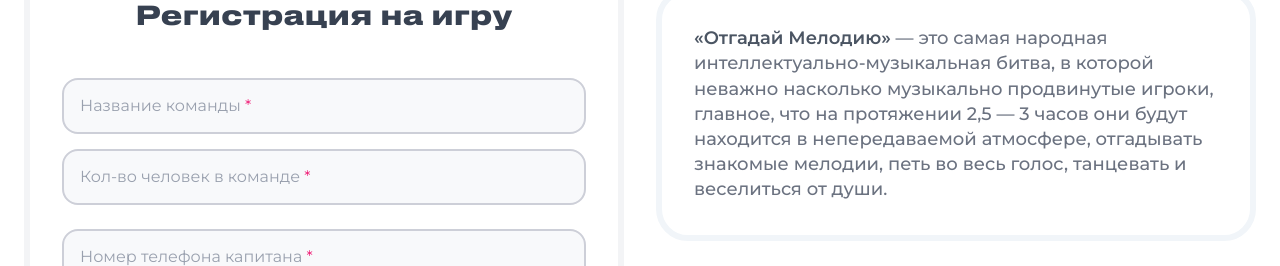
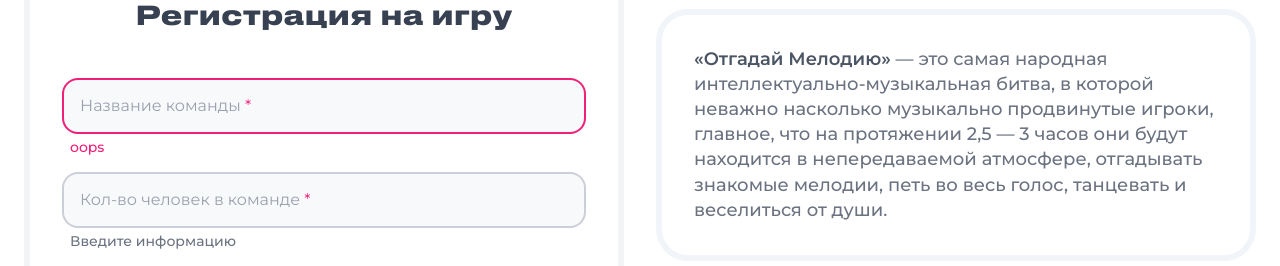
Before and after one commit to otgadaymelody/otgadaymelody-web, a React (Create React App) app: page /games in a window 1280 px wide. Shown: the part 686-952 px from the top of the page. Built offline with nearby package versions, Linux system fonts and the light colour scheme.

Commit message:
feat(ui): add error capture and success styles

```diff
--- a/src/components/games/form-registration/FormRegistration.tsx
+++ b/src/components/games/form-registration/FormRegistration.tsx
@@ -49,6 +49,7 @@ const RegistrationForm = (): React.ReactElement => {
           className="input"
           labelClassName="input-label"
           required={true}
+          error="oops"
         />
         <Input
           value={formData.numPeople}
@@ -59,6 +60,7 @@ const RegistrationForm = (): React.ReactElement => {
           className="input"
           labelClassName="input-label"
           required={true}
+          help="Введите информацию"
         />
       </section>
       <Input
@@ -70,6 +72,7 @@ const RegistrationForm = (): React.ReactElement => {
         className="input"
         labelClassName="input-label"
         required={true}
+        success={true}
       />
       <Input
         value={formData.socialMediaPage}
--- a/src/components/ui/input/Input.css
+++ b/src/components/ui/input/Input.css
@@ -1,5 +1,6 @@
 .input-container {
   display: flex;
+  flex-wrap: wrap;
   width: 100%;
   position: relative;
 }
@@ -52,9 +53,22 @@
 .label-filled {
   top: 61px;
   padding: 0 5px;
-  background: linear-gradient(to bottom, rgba(255, 255, 255, 0) 38%, var(--color-bg-gray-0) 38%, var(--color-bg-gray-0) 100%);
+  background: linear-gradient(
+    to bottom,
+    rgba(255, 255, 255, 0) 38%,
+    var(--color-bg-gray-0) 38%,
+    var(--color-bg-gray-0) 100%
+  );
 
   transform: translateY(-70px) translateX(-10px) scale(0.875);
+}
+
+.caption-message {
+  width: 100%;
+  margin: 4px auto auto 8px;
+  font-size: var(--text-sm);
+  font-weight: var(--weight-medium);
+  color: var(--color-bg-gray-500);
 }
 
 .success {
@@ -65,6 +79,14 @@
   border: 2px solid var(--color-pink);
 }
 
+.error-message {
+  width: 100%;
+  margin: 4px auto auto 8px;
+  font-size: var(--text-sm);
+  font-weight: var(--weight-medium);
+  color: var(--color-pink);
+}
+
 input[type='date']:not(:focus):in-range::-webkit-datetime-edit-year-field,
 input[type='date']:not(:focus):in-range::-webkit-datetime-edit-month-field,
 input[type='date']:not(:focus):in-range::-webkit-datetime-edit-day-field,
--- a/src/components/ui/input/Input.tsx
+++ b/src/components/ui/input/Input.tsx
@@ -10,6 +10,9 @@ interface InputProps {
   labelClassName?: string;
   name: string;
   required?: boolean;
+  help?: string;
+  error?: string;
+  success?: boolean;
 }
 
 const Input: FC<InputProps> = ({
@@ -21,6 +24,9 @@ const Input: FC<InputProps> = ({
   labelClassName,
   name,
   required,
+  help,
+  error,
+  success,
 }) => {
   return (
     <div className="input-container">
@@ -29,14 +35,19 @@ const Input: FC<InputProps> = ({
         value={value}
         placeholder=""
         onChange={onChange}
-        className={`input ${value && 'input-filled'}`}
+        className={`input ${value && 'input-filled'} ${error ? 'error' : ''} ${
+          success ? 'success' : ''
+        }`}
         id="input-field"
         name={name}
         required={required}
       />
       <label htmlFor="input-field" className={`input-label ${value && 'label-filled'}`}>
-        {placeholder}{required && <span className={`label-required`}>*</span> }
+        {placeholder}
+        {required && <span className={`label-required`}>*</span>}
       </label>
+      {help && <p className="caption-message">{help}</p>}
+      {error && <p className="error-message">{error}</p>}
     </div>
   );
 };
```
